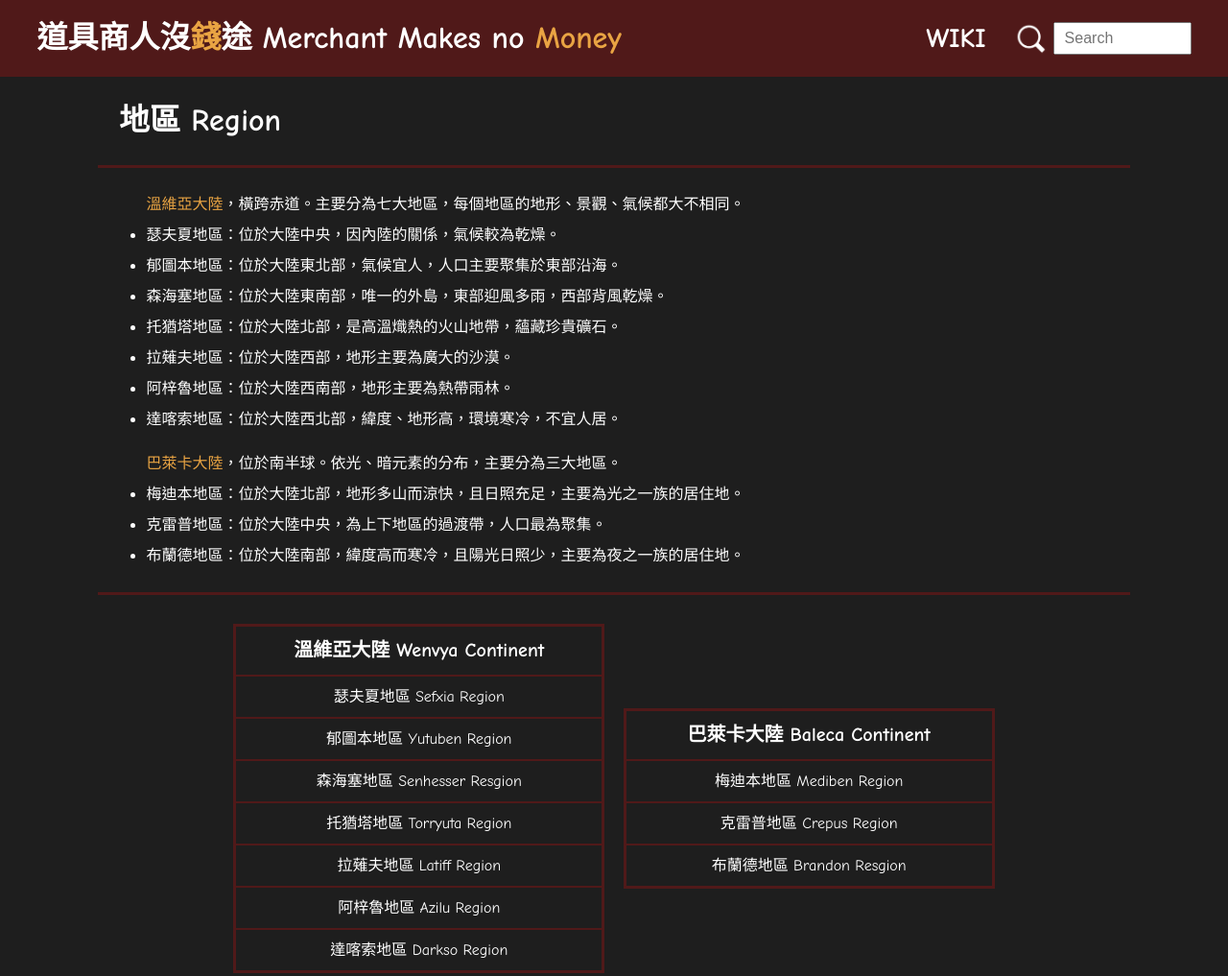
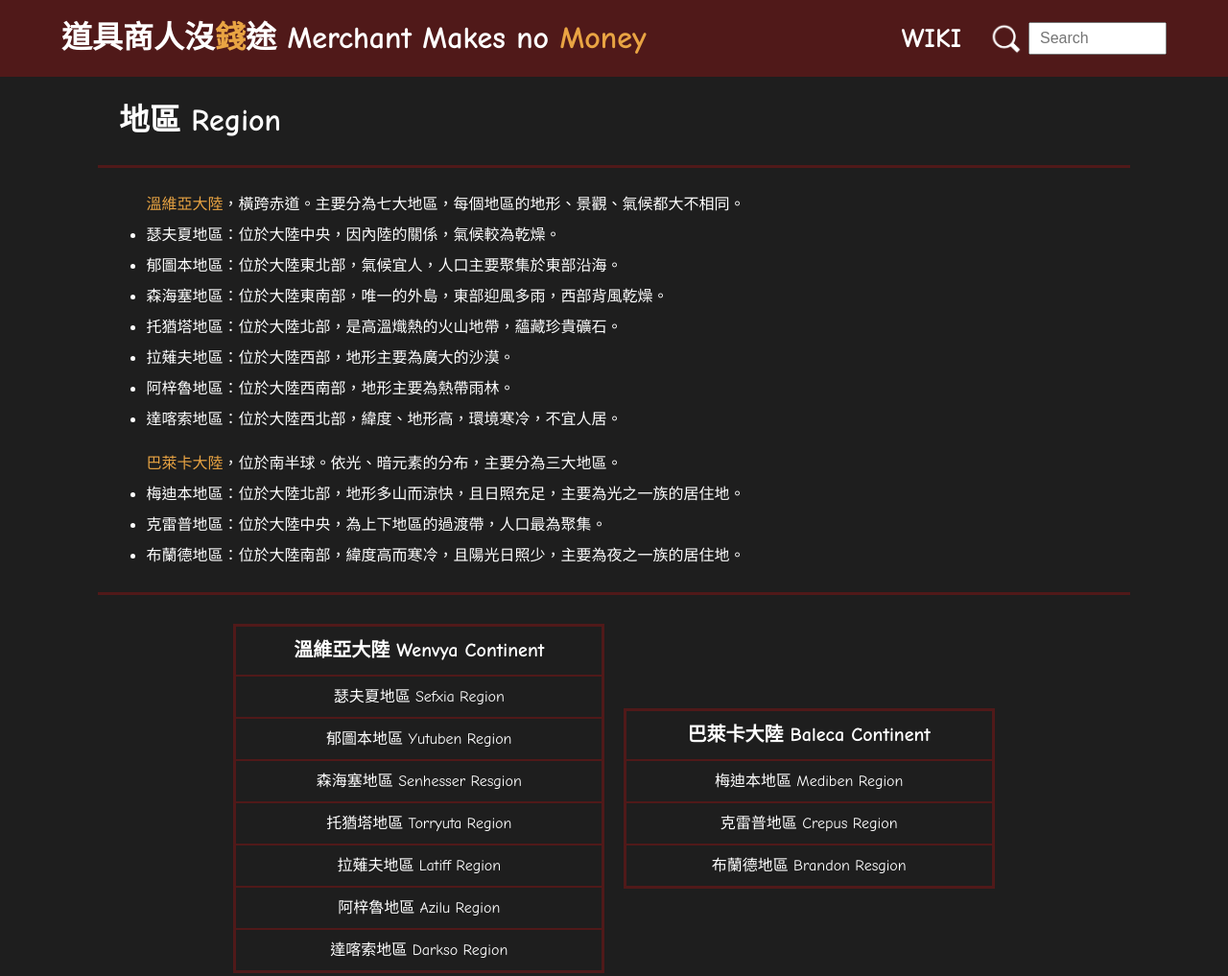
Before and after one commit to chenyouwei1314-lgtm/Merchant-Makes-no-Money-Wiki, a website: page docs/地區.html in a window 1280 px wide. Shown: the top 1017 px of the page at 96% size. Drawn offline with Linux system fonts and the light colour scheme.

Commit message:
Update style1.css

```diff
--- a/docs/style1.css
+++ b/docs/style1.css
@@ -11,7 +11,7 @@ header{background-color: rgb(80, 25, 25);
     color: rgb(255, 255, 255);
     display: flex;
     align-items: center;
-    padding: 0 3%;
+    padding: 0 5%;
     box-sizing: border-box;}
 header a{text-decoration: none;}
 nav{margin-left: auto;}
```
